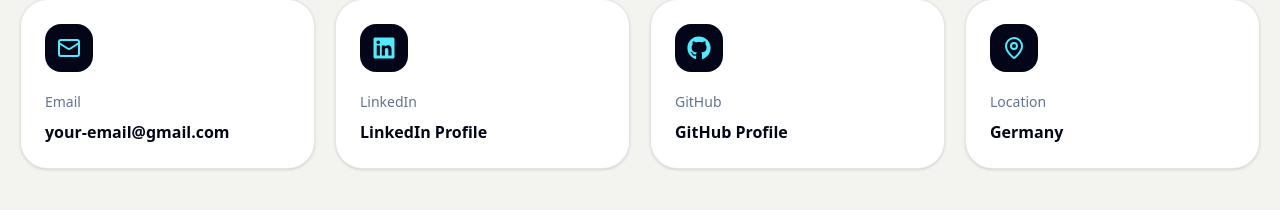
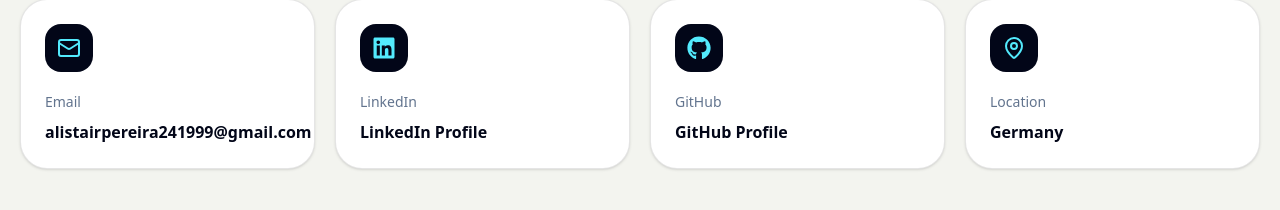
Before and after one commit to AlistairPereira/alistair-portfolio, a Next.js app: page / in a window 1280 px wide. Shown: the part 4764-4974 px from the top of the page. Built offline with nearby package versions, Linux system fonts and the light colour scheme.

Commit message:
update contacts

```diff
--- a/data/portfolio.ts
+++ b/data/portfolio.ts
@@ -4,7 +4,7 @@ export const profile = {
   title: "Data Analytics |  AI/ML | QA Testing ",
   subtitle: "Power BI • SQL • Manual Testing • Postman • Python • AI/ML",
   location: "Germany",
-  email: "your-email@gmail.com",
+  email: "alistairpereira241999@gmail.com",
 
   // Replace with your real links
   linkedin: "https://www.linkedin.com/in/alistair-pereira-45571018a/",
```
